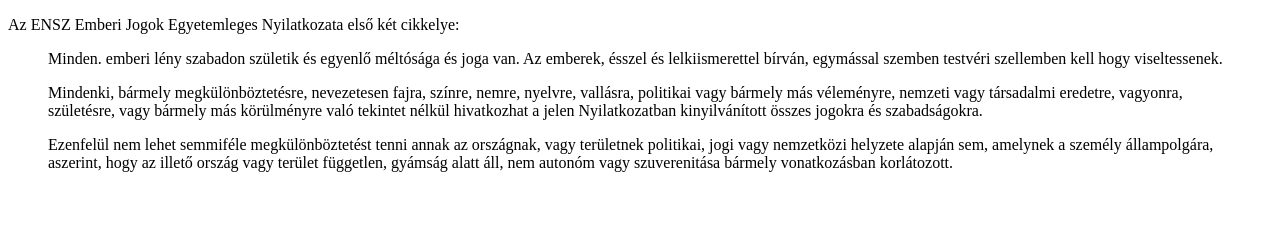
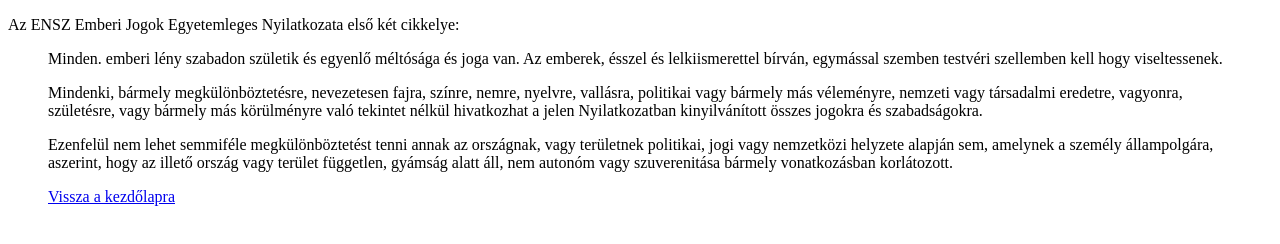
Before and after one commit to Konlll/hivatkozasok, a plain HTML site: page ensz1.html in a window 1280 px wide. Drawn offline with Linux system fonts and the light colour scheme.

Commit message:
version 2

```diff
--- a/ensz1.html
+++ b/ensz1.html
@@ -13,6 +13,7 @@
         <p>Minden. emberi lény szabadon születik és egyenlő méltósága és joga van. Az emberek, ésszel és lelkiismerettel bírván, egymással szemben testvéri szellemben kell hogy viseltessenek.</p>
         <p>Mindenki, bármely megkülönböztetésre, nevezetesen fajra, színre, nemre, nyelvre, vallásra, politikai vagy bármely más véleményre, nemzeti vagy társadalmi eredetre, vagyonra, születésre, vagy bármely más körülményre való tekintet nélkül hivatkozhat a jelen Nyilatkozatban kinyilvánított összes jogokra és szabadságokra.</p>
         <p>Ezenfelül nem lehet semmiféle megkülönböztetést tenni annak az országnak, vagy területnek politikai, jogi vagy nemzetközi helyzete alapján sem, amelynek a személy állampolgára, aszerint, hogy az illető ország vagy terület független, gyámság alatt áll, nem autonóm vagy szuverenitása bármely vonatkozásban korlátozott.</p>
+        <p><a href="index.html">Vissza a kezdőlapra</a></p>
     </blockquote>
 </body>
 
```
Also changed, not shown: ensz2.html (+1 -0 lines).
